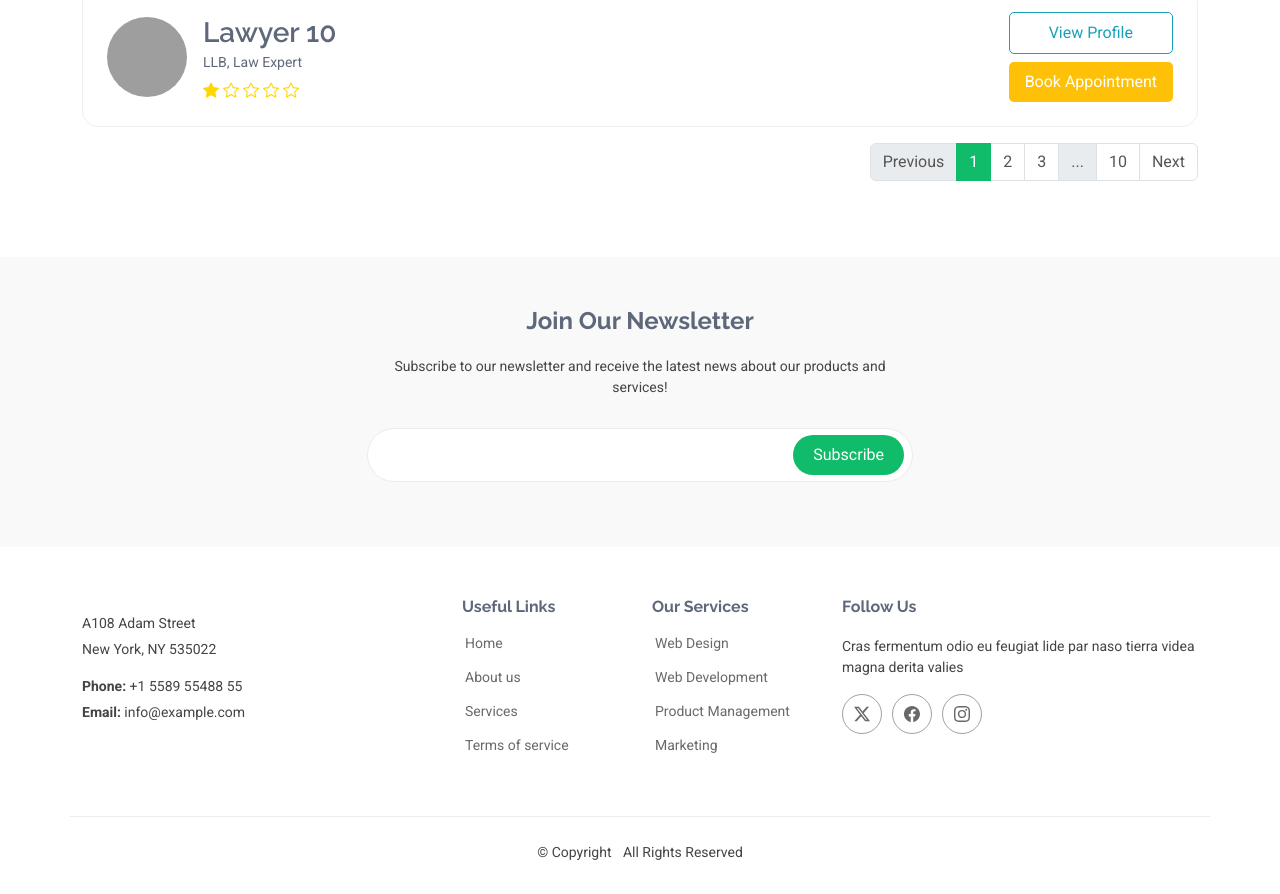
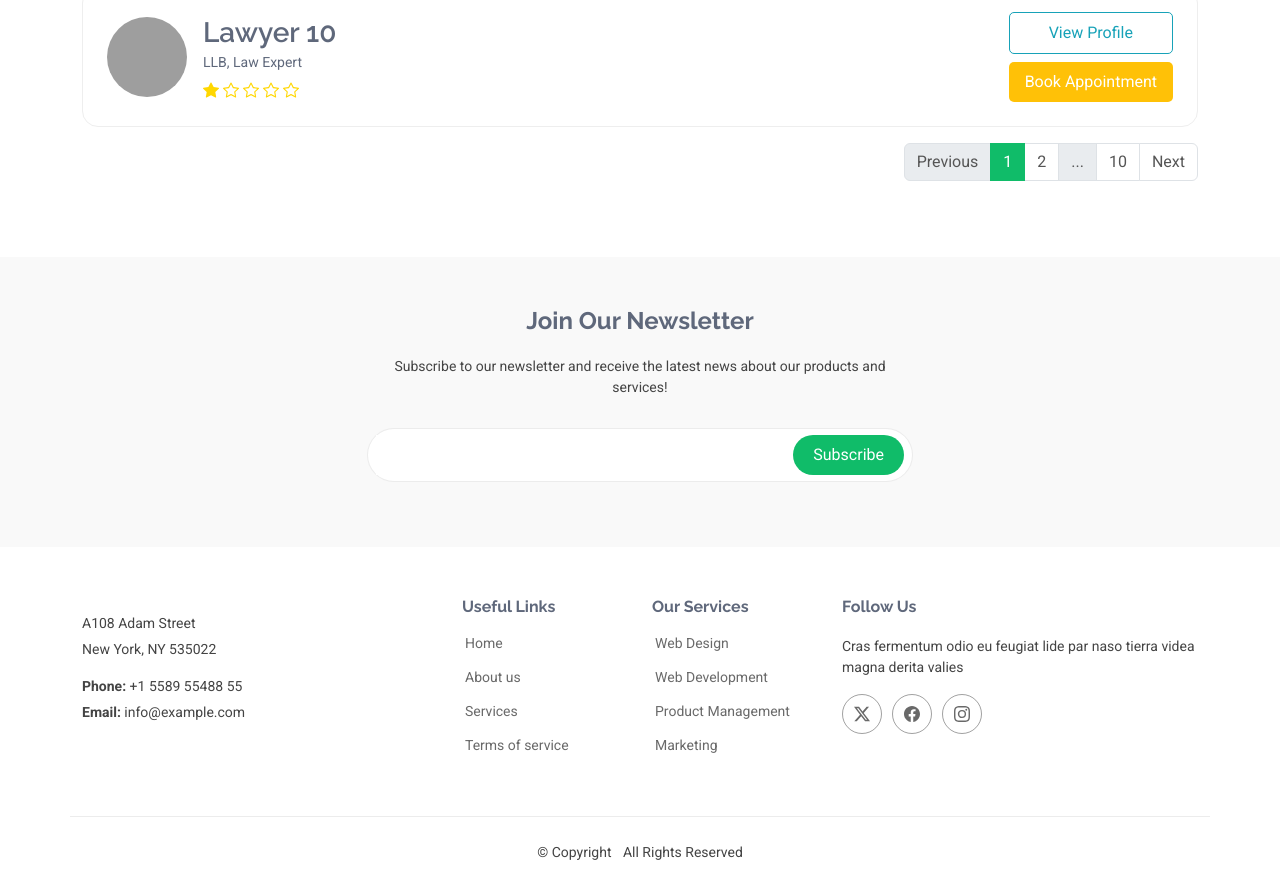
Before and after one commit to saify-codes/ezqanon, a Next.js app: page /lawyers in a window 1280 px wide. Shown: the part 1569-2463 px from the top of the page. Built offline with nearby package versions, Linux system fonts and the light colour scheme; grey boxes are pictures that could not be loaded.

Commit message:
improved pagination

```diff
--- a/app/lawyers/page.js
+++ b/app/lawyers/page.js
@@ -40,7 +40,7 @@ export default function Lawyers() {
 
   // Generate Pagination Links Dynamically
   const generatePaginationLinks = () => {
-    const range = 2; // Number of pages shown before and after the current page
+    const range = 1; // Number of pages shown before and after the current page
     const pageLinks = [];
     let start = Math.max(1, currentPage - range);
     let end = Math.min(totalPages, currentPage + range);
@@ -78,7 +78,7 @@ export default function Lawyers() {
 
         <div className="container mt-3">
           <PaginationWrapper>
-            <ul className="pagination justify-content-end">
+            <ul className="pagination justify-content-end flex-wrap">
               {/* Previous Button */}
               <li
                 className={`page-item ${currentPage === 1 ? "disabled" : ""}`}
```
